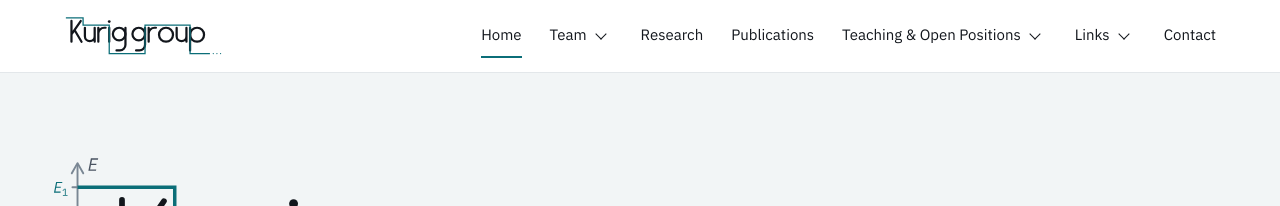
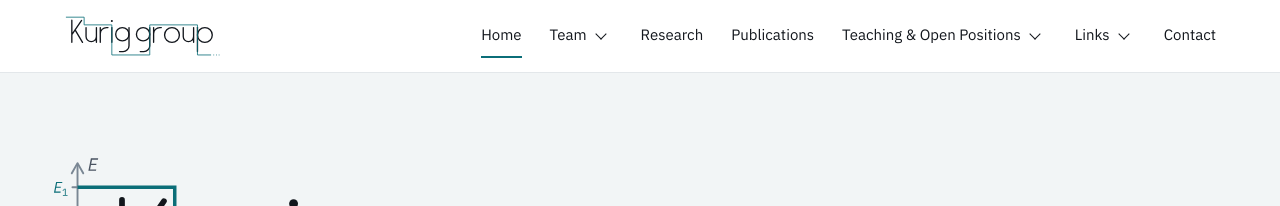
Before and after one commit to NilKur/kurig-group-website, a Jekyll site: the page built from index.html, in a window 1280 px wide. Shown: the top 206 px of the page. Built offline with Jekyll 4.4.1, drawn with Linux system fonts in a browser that asks for light colours.

Commit message:
Align the clean logo with the final logo geometry
Thinner strokes, final wave levels and three dots, as in the logo with axes.

Co-Authored-By: Claude Opus 5.5 <noreply@anthropic.com>
Claude-Session: https://claude.ai/code/session_01Ln7JnE2QjE1RQ1nrTBQWHr

```diff
--- a/assets/css/style.css
+++ b/assets/css/style.css
@@ -43,7 +43,7 @@ p { margin: 0; }
 .site-header { position: sticky; top: 0; z-index: 50; background: #FFFFFF; border-bottom: 1px solid var(--line); }
 .header-inner { display: flex; align-items: center; justify-content: space-between; gap: 12px 24px; padding-top: 14px; padding-bottom: 14px; }
 .brand { display: flex; align-items: center; min-height: 44px; color: var(--ink); }
-.logo { height: 40px; width: 159px; display: block; }
+.logo { height: 40px; width: 157px; display: block; }
 .logo-wave { stroke: var(--accent); }
 
 .main-nav > ul { list-style: none; margin: 0; padding: 0; display: flex; align-items: center; gap: 4px 28px; font-size: 15px; }
```
Also changed, not shown: _includes/logo.svg, assets/img/logo-kurig-group-dark.svg, assets/img/logo-kurig-group.svg.
